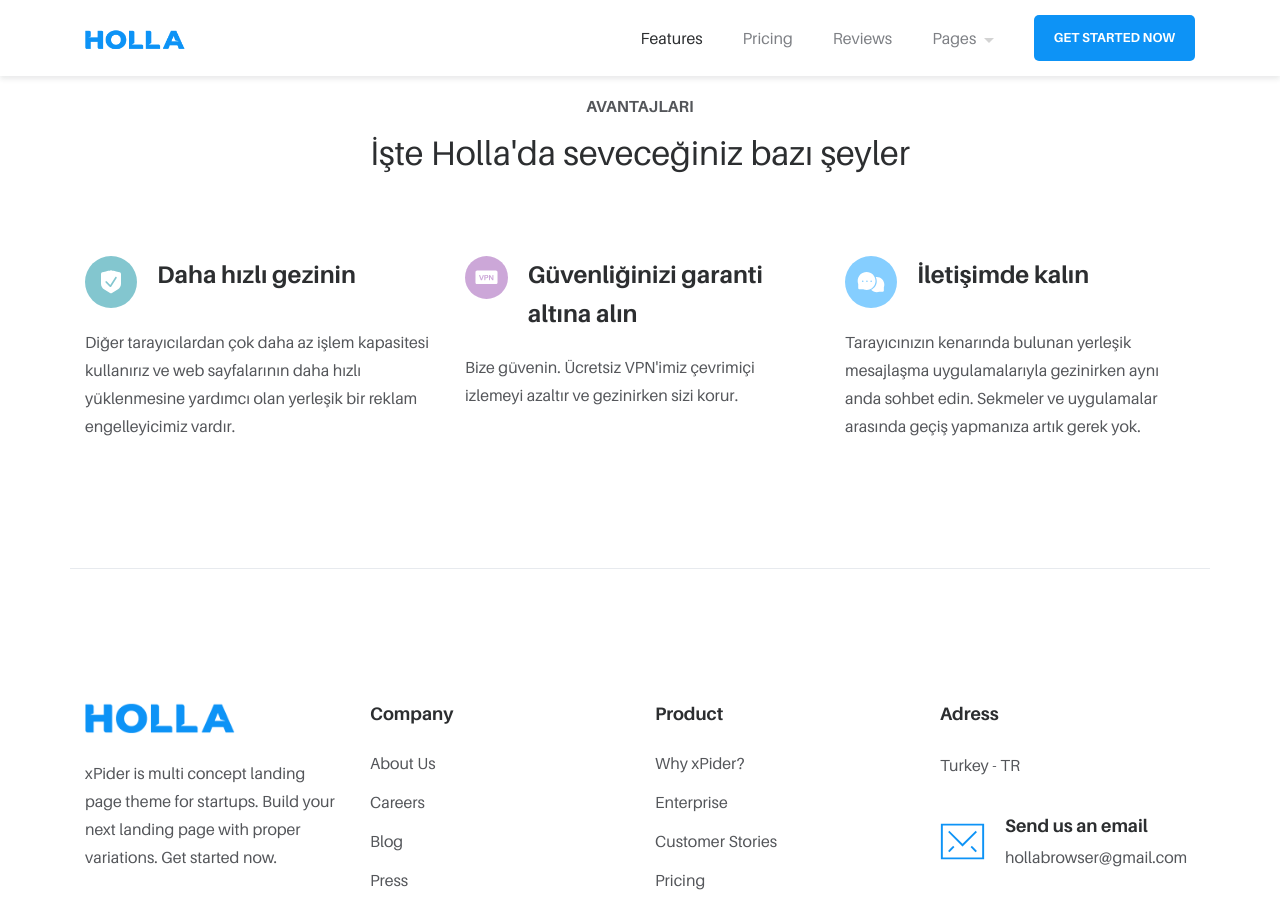
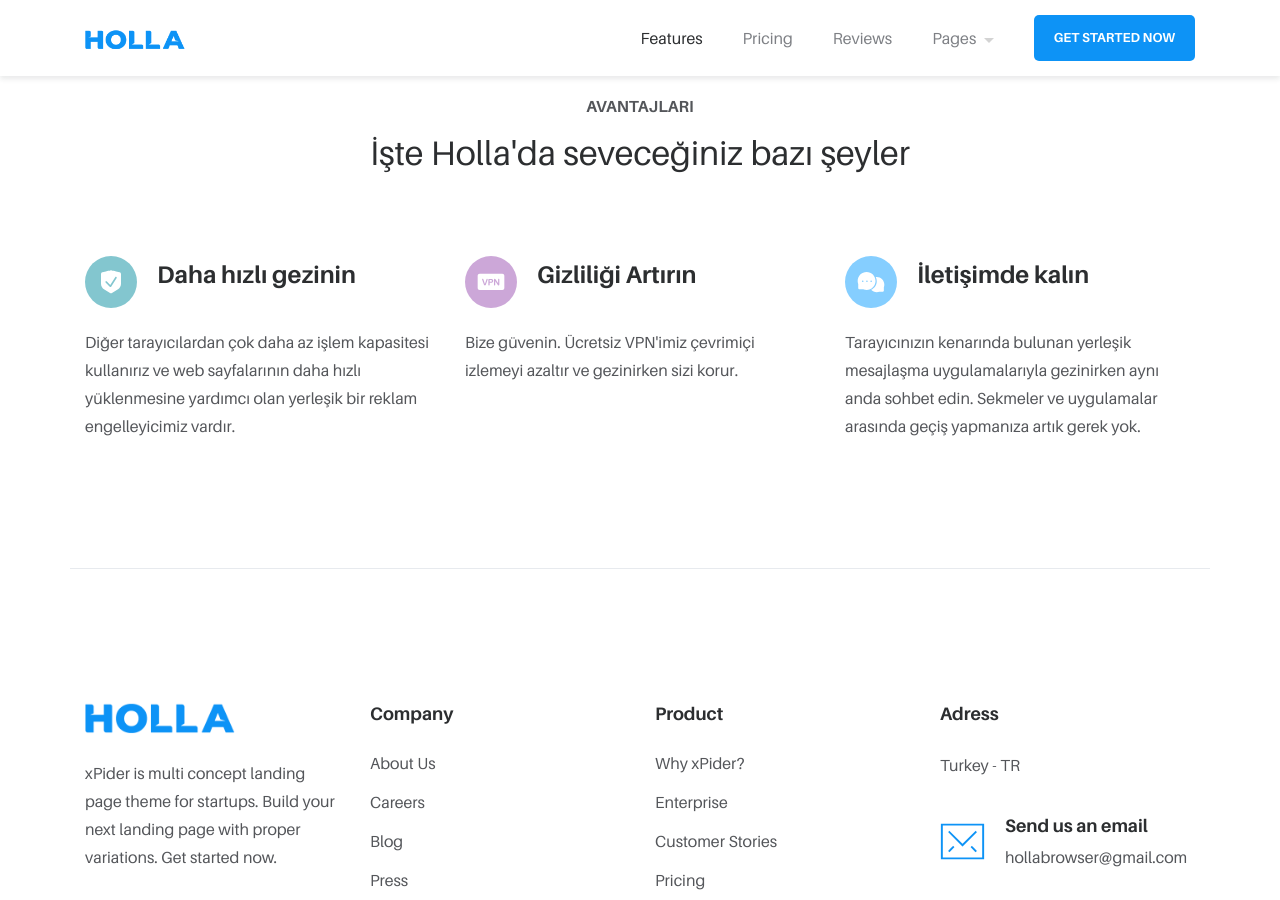
Before and after one commit to meforce/holla, a Jekyll site: the page built from docs/index.html, in a window 1280 px wide and 900 px high, scrolled down 919 px. Built offline with Jekyll 4.4.1, drawn with Linux system fonts in a browser that asks for light colours; some web fonts are replaced; Markdown is read by kramdown in place of the engine named in the settings.

Commit message:
Update features.html

```diff
--- a/docs/_includes/features.html
+++ b/docs/_includes/features.html
@@ -80,7 +80,7 @@
 <span class="mr-20">
 <img src="https://meforce.github.io/holla/img/vpn.svg" alt="communication">
 </span>
-<h5><i18n>Güvenliğinizi garanti altına alın</i18n></h5>
+<h5><i18n>Gizliliği Artırın</i18n></h5>
 </div>
 <p>
 <i18n>Bize güvenin. Ücretsiz VPN'imiz çevrimiçi izlemeyi azaltır ve gezinirken sizi korur.</i18n>
```
